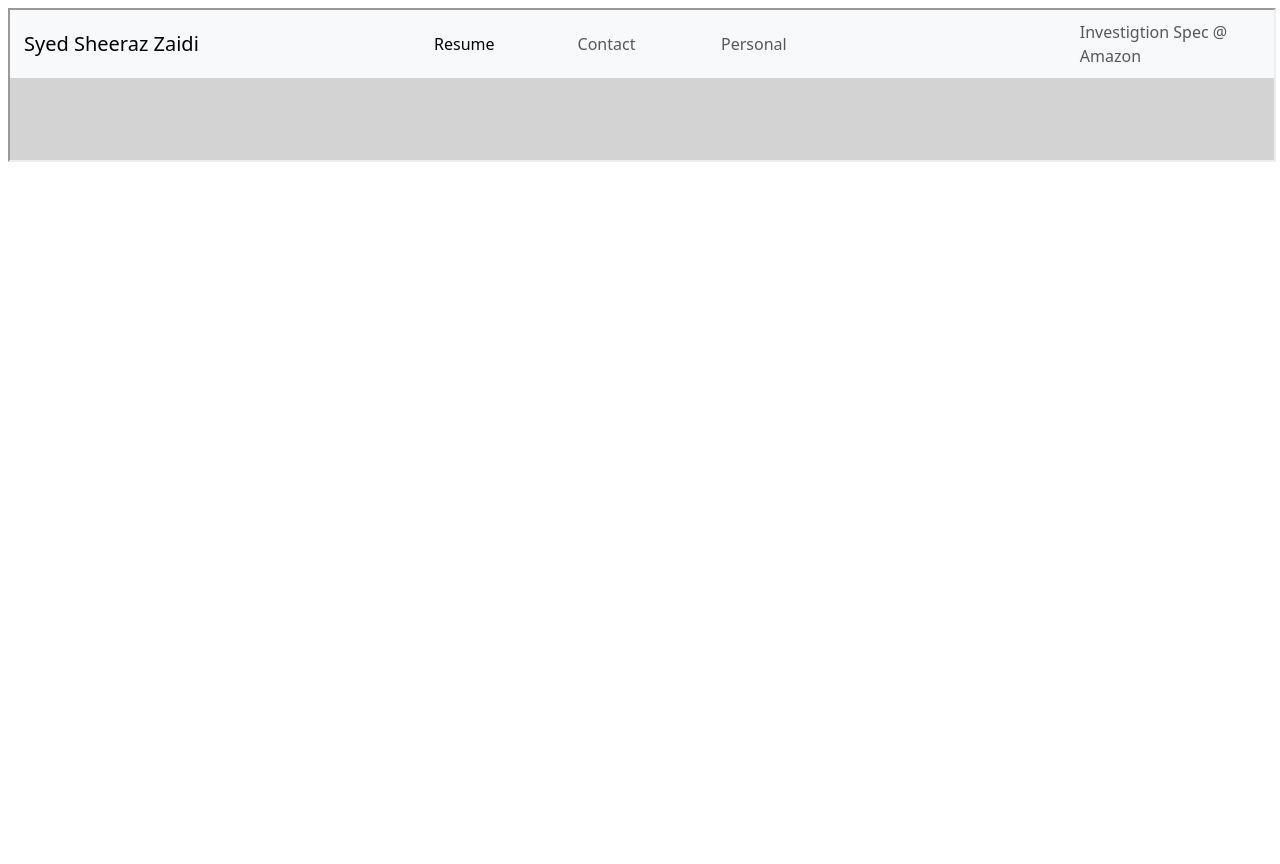
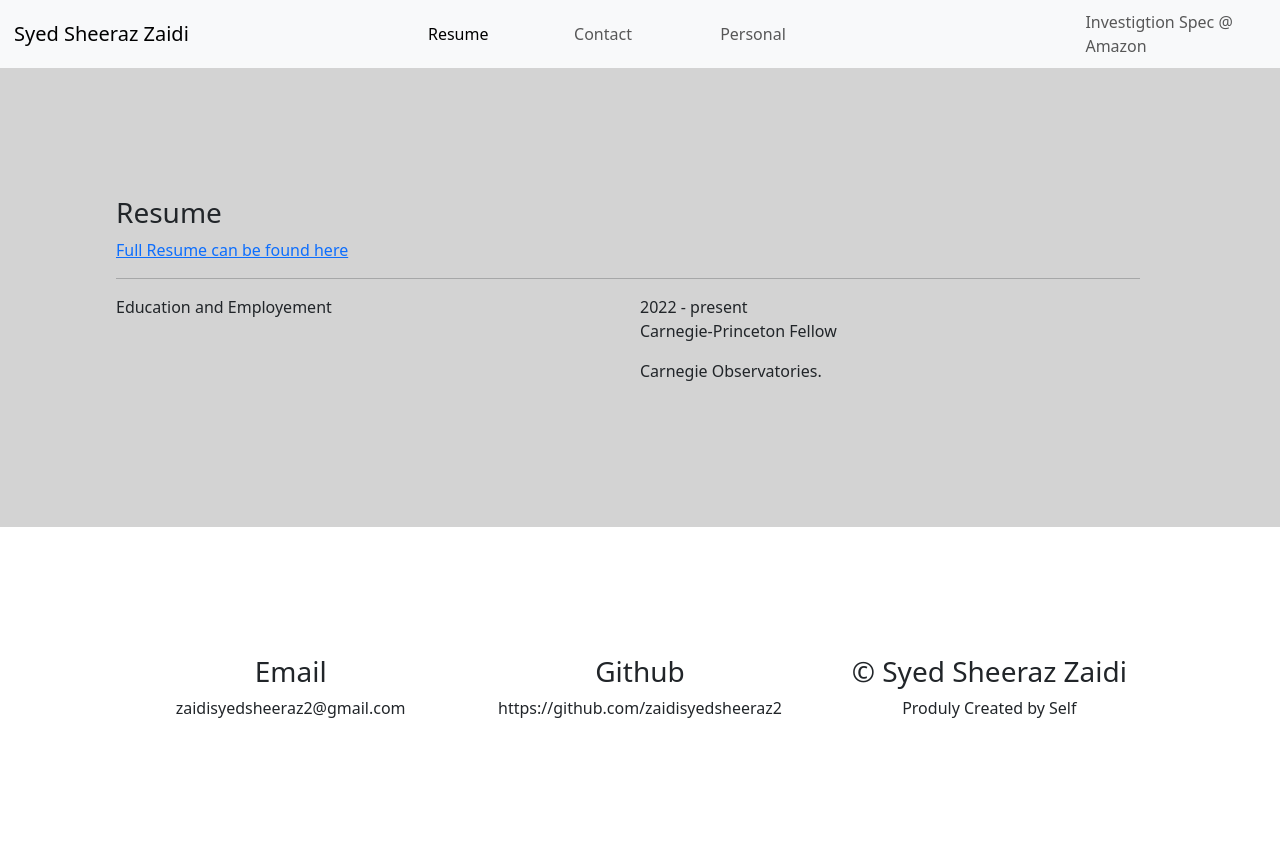
Before and after one commit to zaidisyedsheeraz2/cloud-resume, a Flask app: page /resume in a window 1280 px wide. Before the commit the page ends 162 px from the top, so only its background shows below. Run offline with Flask 3, Linux system fonts and the light colour scheme.

Commit message:
Resume Page Modified and minor changes in index page

```diff
--- a/templates/index.html
+++ b/templates/index.html
@@ -52,7 +52,7 @@
         <div class="row" style="background-color: lightgray">
             <div class="row">
                 <div class="col-md-6">
-                    <img src="static/img/file.png" style="height: 100%; width: 100%; border-radius: 50%;padding: 10%;">
+                    <img src="/static/img/file.png" style="height: 100%; width: 100%; border-radius: 50%;padding: 10%;">
                 </div>
                 <div class="col-md-6" style="padding: 10%;">
                     <h1>Syed Sheeraz Zaidi</h1>
--- a/templates/resume.html
+++ b/templates/resume.html
@@ -1 +1,105 @@
-<iframe src="/" width="100%" allowtransparency="true"></iframe>
+<!doctype html>
+<html lang="en">
+  <head>
+    <meta charset="utf-8">
+    <meta name="viewport" content="width=device-width, initial-scale=1">
+    <title>Syed Sheeraz Zaidi|CV| Cloud Engineer| AWS Certified</title>
+    <link href="https://cdn.jsdelivr.net/npm/bootstrap@5.3.3/dist/css/bootstrap.min.css" rel="stylesheet" integrity="sha384-QWTKZyjpPEjISv5WaRU9OFeRpok6YctnYmDr5pNlyT2bRjXh0JMhjY6hW+ALEwIH" crossorigin="anonymous">
+    <link rel="stylesheet" href="/static/css/styles.css">
+
+  </head>
+  <body>
+    <header>
+        <nav class="navbar navbar-expand-lg bg-body-tertiary">
+            <div class="container-fluid">
+              <a class="navbar-brand" href="/" style="padding: 2px;">Syed Sheeraz Zaidi</a>
+              <button class="navbar-toggler" type="button" data-bs-toggle="collapse" data-bs-target="#navbarText" aria-controls="navbarText" aria-expanded="false" aria-label="Toggle navigation">
+                <span class="navbar-toggler-icon"></span>
+              </button>
+              <div class="collapse navbar-collapse" id="navbarText">
+              <div class="row" style="width: 100%">
+                <div class="col-md-3"></div>
+                <div class="col-md-6">
+                    <div class="row" width="100%">
+                        <ul class="navbar-nav me-auto mb-2 mb-lg-0">
+                            <div class="col-md-4">
+                                <li class="nav-item">
+                                    <a class="nav-link active" aria-current="page" href="/resume">Resume</a>
+                                  </li>
+                            </div>
+                            <div class="col-md-4">
+                                <li class="nav-item">
+                                    <a class="nav-link" href="#">Contact</a>
+                                  </li>
+                            </div>
+                            <div class="col-md-4">
+                                <li class="nav-item">
+                                    <a class="nav-link" href="#">Personal</a>
+                                  </li>
+                            </div>
+                        </ul>
+                    </div>
+                </div>
+                <div class="col-md-3"></div>
+              </div>
+                <span class="navbar-text" style="padding: 2px;">
+                    Investigtion Spec @ Amazon
+                </span>
+              </div>
+            </div>
+          </nav>
+    </header>
+
+    <main>
+        <div class="row" style="background-color: lightgray">
+            <div class="row">
+                <div class="container" style="padding: 10%;">
+                    <span><h3>Resume</h3></span>
+                    <span><a href="https://tinyurl.com/3nwhtca3" target="_blank">Full Resume can be found here</a></span>
+                    <hr>
+
+                    <div class="row">
+                        <div class="col-md-6">Education and Employement</div>
+                        <div class="col-md-6">
+                            <div class="entry">
+                                <div class="year">2022 - present</div>
+                                <div class="content">
+                                  <p class="title">Carnegie-Princeton Fellow</p>
+                                  <p class="institution">Carnegie Observatories.</p>
+                                </div>
+                              </div>
+                        </div>
+                    </div>
+
+                </div>
+            </div>
+
+        </div>
+    </main>
+    <footer>
+        <div class="row" style="padding: 10%;">
+            <div class="container">
+                <div class="row">
+                    <div class="col-md-4 text-center">
+                        <h3>Email</h3>
+                        <span><p>zaidisyedsheeraz2@gmail.com</p></span>
+                    </div>
+                    <div class="col-md-4 text-center">
+                        <h3>Github</h3>
+                        <span><a>https://github.com/zaidisyedsheeraz2</a></span>
+                    </div>
+                    <div class="col-md-4 text-center">
+                        <h3>&copy Syed Sheeraz Zaidi</h3>
+                        <span><p>Produly Created by Self</p></span>
+                    </div>
+                </div>
+
+            </div>
+        </div>
+
+    </footer>
+    <script src="https://cdn.jsdelivr.net/npm/@popperjs/core@2.11.8/dist/umd/popper.min.js" integrity="sha384-I7E8VVD/ismYTF4hNIPjVp/Zjvgyol6VFvRkX/vR+Vc4jQkC+hVqc2pM8ODewa9r" crossorigin="anonymous"></script>
+    <script src="https://cdn.jsdelivr.net/npm/bootstrap@5.3.3/dist/js/bootstrap.min.js" integrity="sha384-0pUGZvbkm6XF6gxjEnlmuGrJXVbNuzT9qBBavbLwCsOGabYfZo0T0to5eqruptLy" crossorigin="anonymous"></script>
+    <!-- <script src="https://cdn.jsdelivr.net/npm/bootstrap@5.3.3/dist/js/bootstrap.bundle.min.js" integrity="sha384-YvpcrYf0tY3lHB60NNkmXc5s9fDVZLESaAA55NDzOxhy9GkcIdslK1eN7N6jIeHz" crossorigin="anonymous"></script> -->
+  </body>
+</html>
```
Also changed, not shown: static/css/style.css (added, +37 -0 lines).
